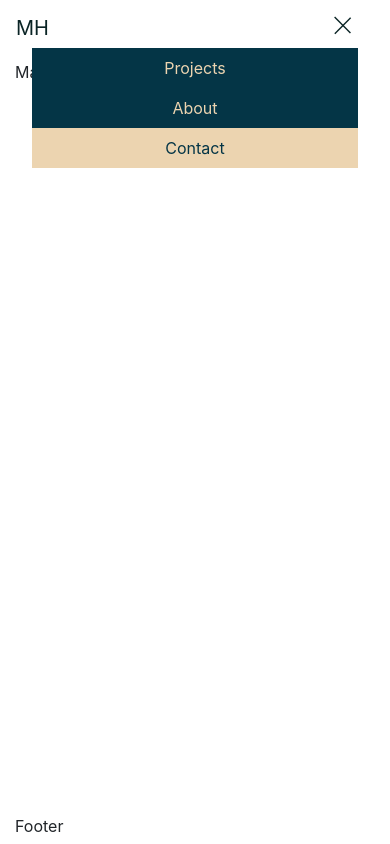
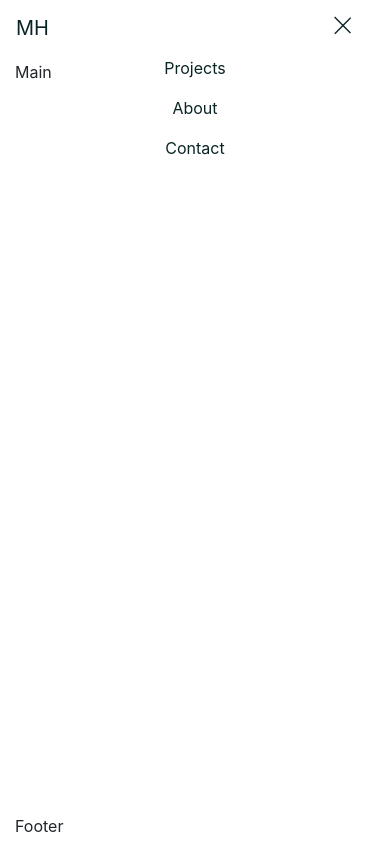
Before and after one commit to frealis/portfolio, a React (Create React App) app: page / in a window 390 px wide. Both pictures are taken after a click on the button "Toggle navigation". Built offline with nearby package versions, Linux system fonts and the light colour scheme.

Commit message:
Remove background colors from navbar links on mobile screens

```diff
--- a/src/components/Navbar.jsx
+++ b/src/components/Navbar.jsx
@@ -24,7 +24,7 @@ class Navbar extends Component {
           <div className="collapse navbar-collapse" id="navbar-portfolio">
             <ul className="navbar-nav">
               <li className="nav-item">
-                <a className="nav-link link link-about" href="#">Projects</a>
+                <a className="nav-link link link-projects" href="#">Projects</a>
               </li>
               <li className="nav-item">
                 <a className="nav-link link link-about" href="#">About</a>
--- a/src/css/App.css
+++ b/src/css/App.css
@@ -45,15 +45,6 @@
 @media screen and (max-width: 768px) {
   .navbar .navbar-nav {
     text-align: center; }
-    .navbar .navbar-nav .link-projects {
-      background-color: #FCFAED;
-      color: #0A2425; }
-    .navbar .navbar-nav .link-about {
-      background-color: #043546;
-      color: #ECD4B0; }
-    .navbar .navbar-nav .link-contact {
-      background-color: #ECD4B0;
-      color: #043546; }
   .navbar-toggler {
     transition: all 0.3s ease-in-out; }
     .navbar-toggler .nav-line-hamburger {
```
Also changed, not shown: src/scss/_navbar.scss (+6 -6 lines).
